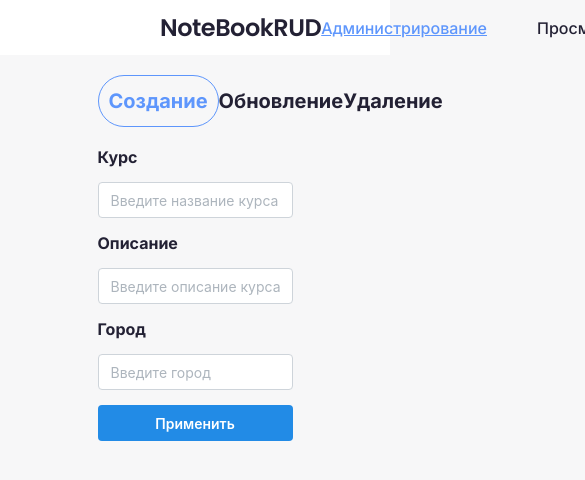
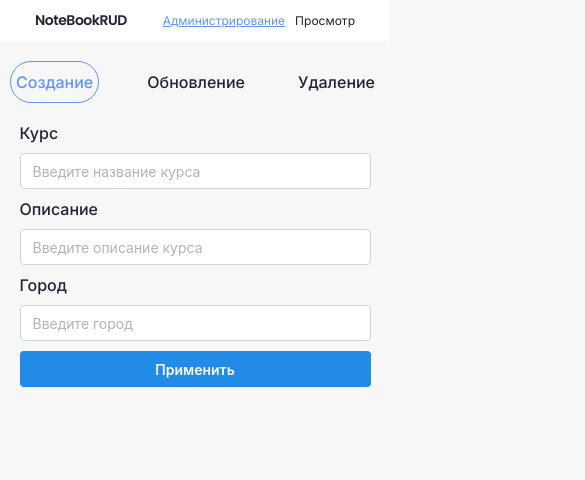
Before and after one commit to Mrkrimers/CourseManagement, a React (Vite) app in the folder client/: page /admin in a window 390 px wide. Shown: the top 480 px of the page, 585 px wide, since content can reach past the window. Built offline with nearby package versions, Linux system fonts and the light colour scheme.

Commit message:
added mobile size

```diff
--- a/client/src/components/Header/Header.jsx
+++ b/client/src/components/Header/Header.jsx
@@ -4,7 +4,6 @@ import style from '../Header/style.module.scss'
 
 function Header() {
     const { pathname } = useLocation();
-
 
     return (
         <header>
--- a/client/src/components/Header/style.module.scss
+++ b/client/src/components/Header/style.module.scss
@@ -12,7 +12,6 @@ header {
             line-height: normal;
             letter-spacing: -0.48px;
         }
-
 
         .wrapper {
             display: flex;
@@ -37,3 +36,40 @@ header {
         }
     }
 }
+
+
+@media screen and (max-width:768px) {
+    header {
+        padding: 10px 70px;
+
+        .container {
+            justify-content: space-between;
+        }
+    }
+
+}
+
+@media screen and (max-width:431px) {
+    header {
+        padding: 10px 35px;
+
+        .container {
+            justify-content: space-between;
+
+            h2 {
+                color: var(--Black, #232134);
+                font: 400 14px Poppins;
+                line-height: normal;
+            }
+
+            .wrapper {
+                gap: 10px;
+
+                p {
+                    font: 300 12px Inter;
+                }
+            }
+
+        }
+    }
+}
--- a/client/src/pages/AdminPage/style.module.scss
+++ b/client/src/pages/AdminPage/style.module.scss
@@ -10,6 +10,8 @@
         color: var(--Black, #232134);
         font: 700 20px Inter;
         line-height: 20px;
+        padding: 15px 10px;
+        border-radius: 50px;
 
         &:hover {
             cursor: pointer;
@@ -23,8 +25,6 @@
     .active {
         color: #5E96FC;
         border: 1px solid #5E96FC;
-        border-radius: 50px;
-        padding: 15px 10px;
     }
 }
 
@@ -41,3 +41,43 @@
         font: 700 16px Inter;
     }
 }
+
+
+@media screen and (max-width:768px) {
+    .rest {
+        width: 58vw;
+
+        h2 {
+            font: 500 16px Inter;
+        }
+    }
+
+    .wrapperContent {
+        width: 70vw;
+        gap: 10px;
+
+        h2 {
+            color: var(--Black, #232134);
+            font: 500 16px Inter;
+        }
+    }
+}
+
+@media screen and (max-width:431px) {
+    .rest {
+        width: 100vw;
+        margin: 20px auto;
+        padding: 0 10px;
+
+        h2 {
+            font: 500 16px Inter;
+            padding: 10px 5px;
+        }
+
+    }
+
+    .wrapperContent {
+        width: 90vw;
+        gap: 10px;
+    }
+}
--- a/client/src/pages/HomePage/HomePage.jsx
+++ b/client/src/pages/HomePage/HomePage.jsx
@@ -19,7 +19,7 @@ function HomePage() {
             </div>
 
             <div className={style.block} >
-                {data?.map((el) => <div className={style.content} key={el.id}>
+                {data?.map((el) => <div className={style.item} key={el.id}>
                     <h3>{el.header}</h3>
                     <p>{el.description}</p>
                     <div className={style.miniWrapper}>
--- a/client/src/pages/HomePage/style.module.scss
+++ b/client/src/pages/HomePage/style.module.scss
@@ -13,12 +13,12 @@ main {
 
     .block {
         display: grid;
-        grid-template-columns: repeat(2, 40%);
+        grid-template-columns: repeat(2, 45%);
         gap: 10px 60px;
         justify-content: center;
-        padding: 30px 250px;
+        padding: 30px 20%;
 
-        .content {
+        .item {
             padding: 24px;
             border-radius: 12px;
             border: 1px solid var(--Grey-200, #EAEBED);
@@ -62,3 +62,33 @@ main {
         }
     }
 }
+
+
+@media screen and (max-width:768px) {
+    main {
+        .wrapper {
+            margin-top: 20px;
+
+            input {
+                width: 50vw;
+            }
+        }
+
+        .block {
+            grid-template-columns: repeat(1, 70%);
+            padding: 20px 10px;
+
+            .item {
+                padding: 18px;
+            }
+        }
+    }
+}
+
+@media screen and (max-width:431px) {
+    main {
+        .block {
+            grid-template-columns: repeat(1, 100%);
+        }
+    }
+}
```
Also changed, not shown: 1 other file (tests, documents, lock files or other folders).
